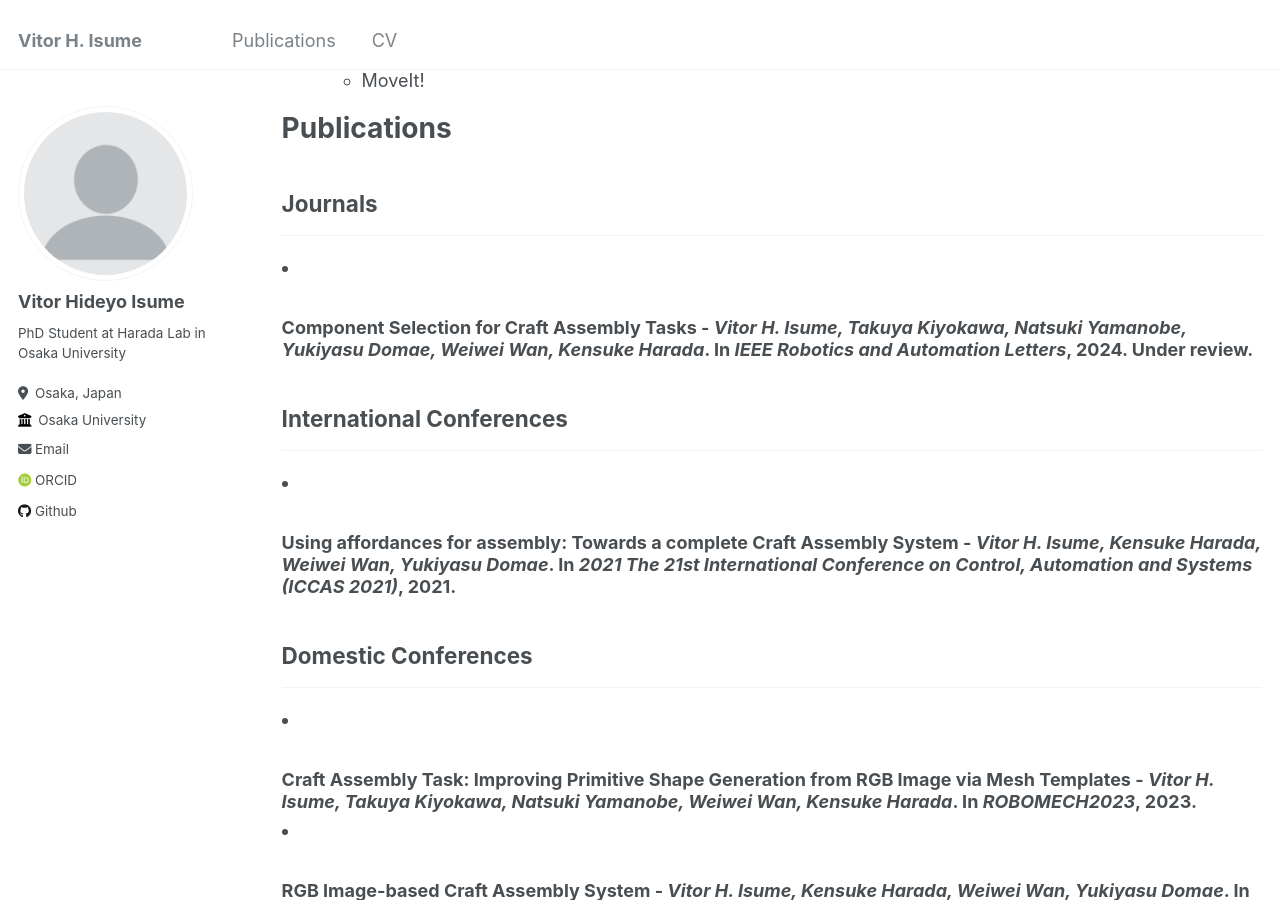
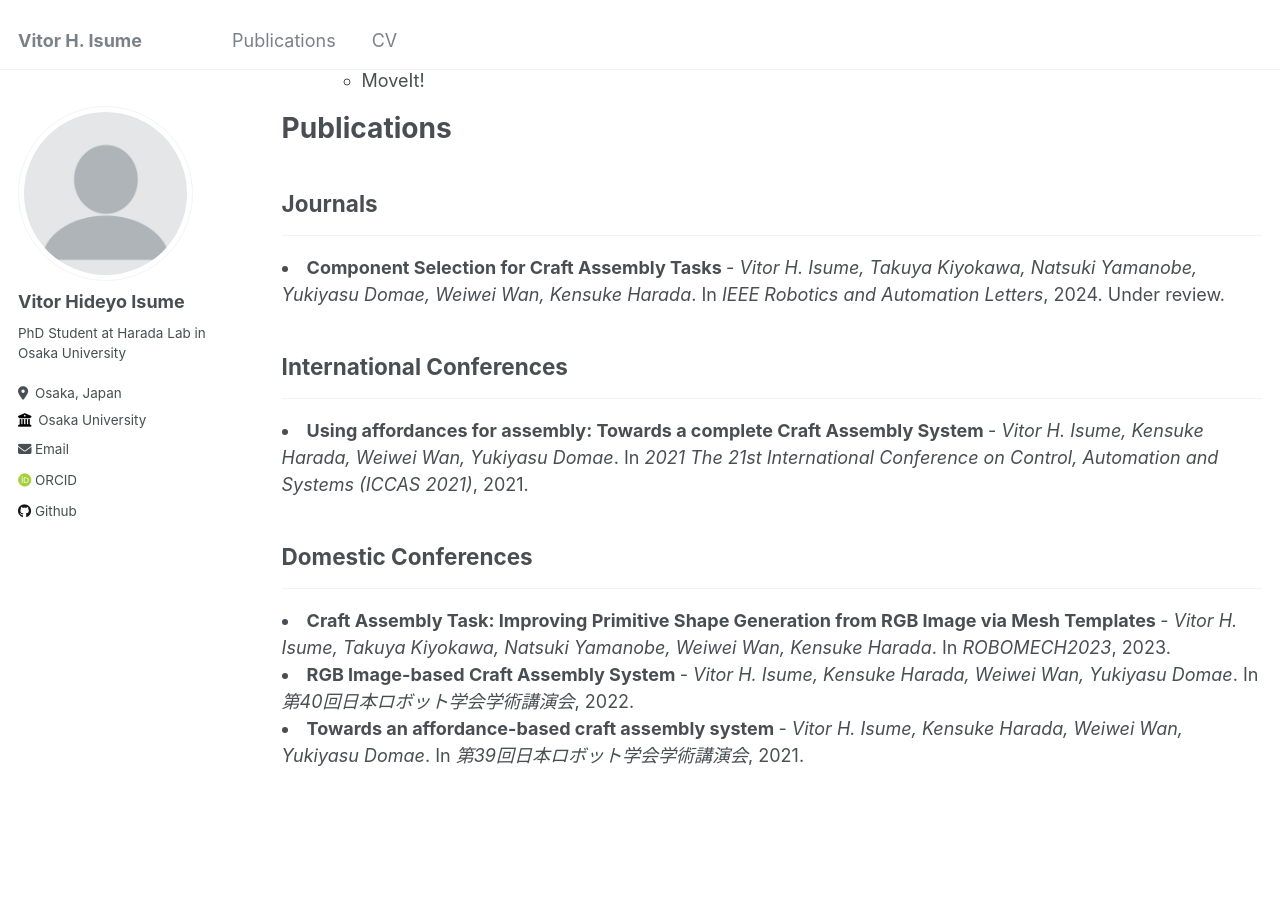
Before and after one commit to v-isume/v-isume.github.io, a Jekyll site: the page built from _pages/cv.md, in a window 1280 px wide and 900 px high, scrolled down 1254 px. Built offline with Jekyll 4.4.1, drawn with Linux system fonts in a browser that asks for light colours; some web fonts are replaced.

Commit message:
Update publications-cv.html

```diff
--- a/_includes/publications-cv.html
+++ b/_includes/publications-cv.html
@@ -27,13 +27,11 @@
       </div>
     {% endif %}
 
-    <h3 class="archive__item-title" itemprop="headline">
-      {% if post.excerpt %}
-        <b>{{ title }}</b> - <i>{{ post.authors }}</i>. In <i>{{ post.venue }}</i>, {{ post.date | default: "1900-01-01" | date: "%Y" }}. {{ post.excerpt }}
-      {% else %}
-        <b>{{ title }}</b> - <i>{{ post.authors }}</i>. In <i>{{ post.venue }}</i>, {{ post.date | default: "1900-01-01" | date: "%Y" }}
-      {% endif %}
-    </h3>
+    {% if post.excerpt %}
+      <b>{{ title }}</b> - <i>{{ post.authors }}</i>. In <i>{{ post.venue }}</i>, {{ post.date | default: "1900-01-01" | date: "%Y" }}. {{ post.excerpt }}
+    {% else %}
+      <b>{{ title }}</b> - <i>{{ post.authors }}</i>. In <i>{{ post.venue }}</i>, {{ post.date | default: "1900-01-01" | date: "%Y" }}
+    {% endif %}
     </li>
  </article>
 </div>
```
